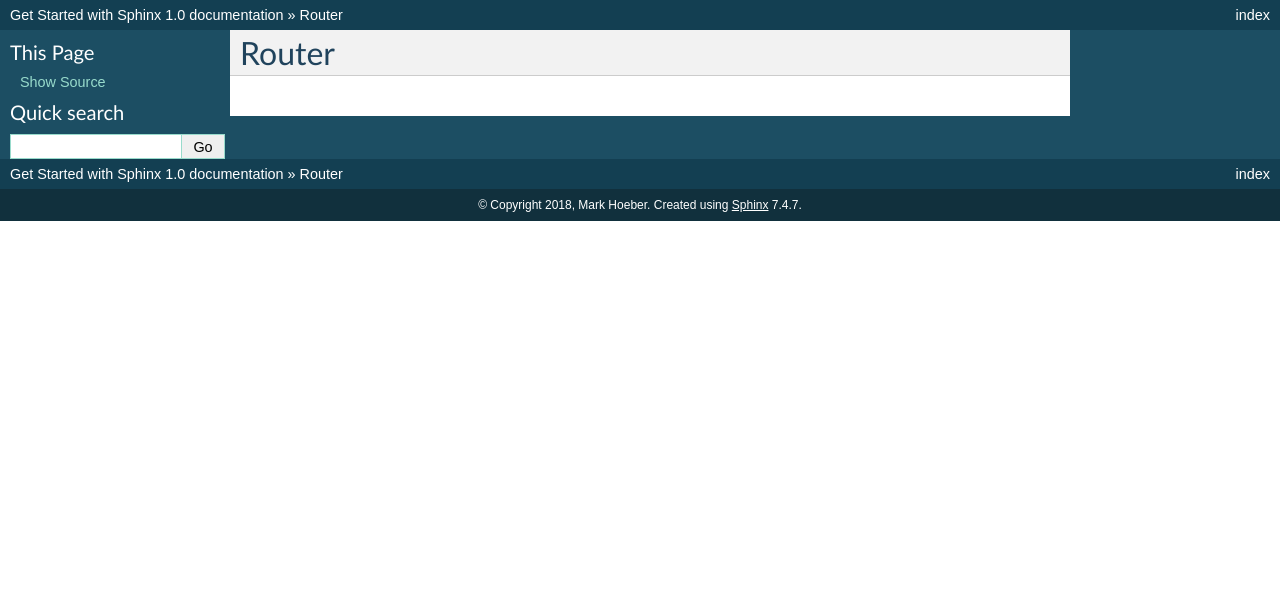
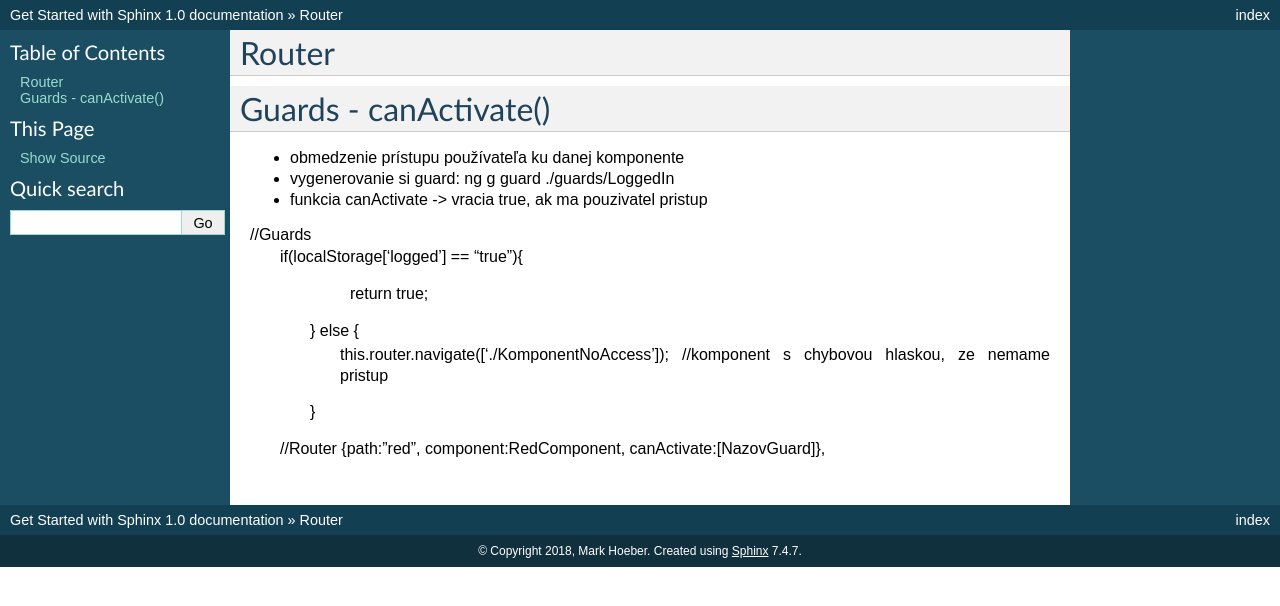
Before and after one commit to Anubisthe12/git, a Sphinx documentation site: the page built from source/Router2.rst, in a window 1280 px wide. Shown: the top 606 px of the page. Built offline with Sphinx 7.4.7, drawn with Linux system fonts in a browser that asks for light colours; pages that are not in the unit, such as notebooks, are missing from menus.

Commit message:
Update Router2.rst

```diff
--- a/source/Router2.rst
+++ b/source/Router2.rst
@@ -1,2 +1,20 @@
 Router
 =============
+
+Guards - canActivate()
+=============
+- obmedzenie prístupu používateľa ku danej komponente
+
+- vygenerovanie si guard:  ng g guard  ./guards/LoggedIn
+
+- funkcia canActivate -> vracia true, ak ma pouzivatel pristup
+
+//Guards
+ if(localStorage['logged'] == "true"){
+      return true;
+    } else {
+      this.router.navigate(['./KomponentNoAccess']); //komponent s chybovou hlaskou, ze nemame pristup
+    }
+
+ //Router
+ {path:"red", component:RedComponent, canActivate:[NazovGuard]},
```
